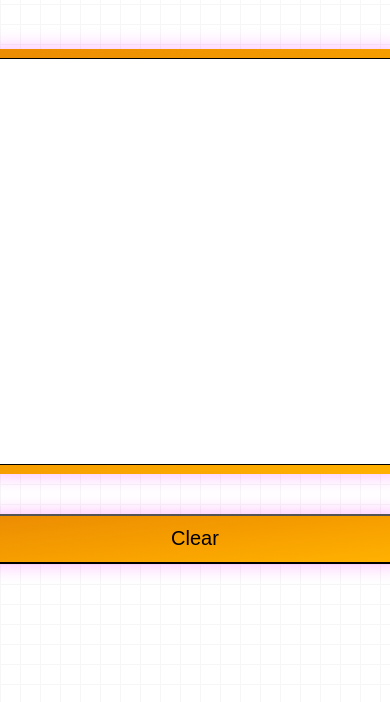
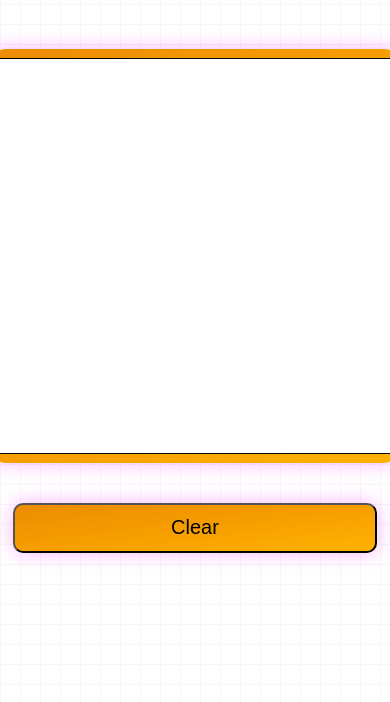
Before and after one commit to TeleYosh/ml-deploy, a plain HTML site: page src/gradio_demo/app/frontend/index.html in a window 390 px wide. Shown: the part 116-818 px from the top of the page. Drawn offline with Linux system fonts and the light colour scheme.

Commit message:
somewhat responsive design, needs more work, sketchpad overflows small screens, footer does not stay at the bottom

```diff
--- a/src/gradio_demo/app/frontend/script.js
+++ b/src/gradio_demo/app/frontend/script.js
@@ -46,8 +46,21 @@ predBtn.addEventListener('click', async () => {
 // canvas
 const canvas = document.getElementById('myCanvas');
 const ctx = canvas.getContext('2d');
-canvas.width = 400;
-canvas.height = 400;
+function resizeCanvas() {
+  const sketchpad = document.getElementById('sketchpad');
+  const sketchpadStyles = window.getComputedStyle(sketchpad);
+  const sketchpadPadding = parseFloat(sketchpadStyles.paddingLeft) + parseFloat(sketchpadStyles.paddingRight);
+
+  // Get actual sketchpad width and subtract padding
+  const availableWidth = sketchpad.clientWidth - sketchpadPadding;
+  const size = Math.min(availableWidth, 400);
+
+  canvas.width = size;
+  canvas.height = size;
+}
+
+resizeCanvas();
+window.addEventListener('resize', resizeCanvas);
 
 let isPainting = false;
 let lineWidth = 15;
--- a/src/gradio_demo/app/frontend/styles.css
+++ b/src/gradio_demo/app/frontend/styles.css
@@ -102,7 +102,6 @@ body {
   /* height: 420px; */
   /* width: 420px; */
   margin: 20px;
-  /* background: linear-gradient(120deg, #7fffd4, #40e0d0, #00ced1); */
   background: linear-gradient(to right bottom, #ec8c03, #f19501, #f69e00, #fba800, #ffb100);
   box-shadow: 0 0 20px rgba(252, 0, 255, 0.3);
 }
@@ -113,14 +112,8 @@ body {
   max-width: 420px;
   height: auto;
   padding: 10px;
+  box-sizing: border-box;
 }
-
-/* ADD */
-#myCanvas {
-  width: 100%;
-  height: auto;
-}
-
 
 #myCanvas {
   background-color: white;
@@ -142,6 +135,7 @@ body {
     gap: 10px;
     align-items: center;
     width: 420px;
+    max-width: 80%;
     height: 70px;
 }
 
```
